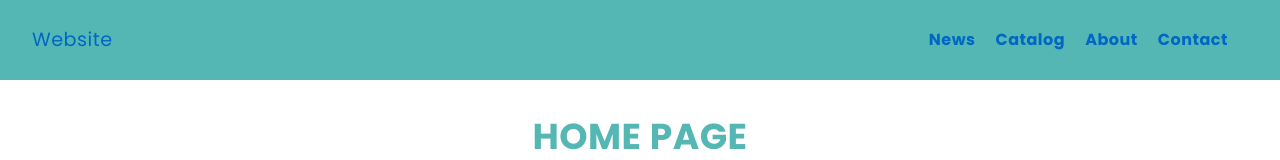
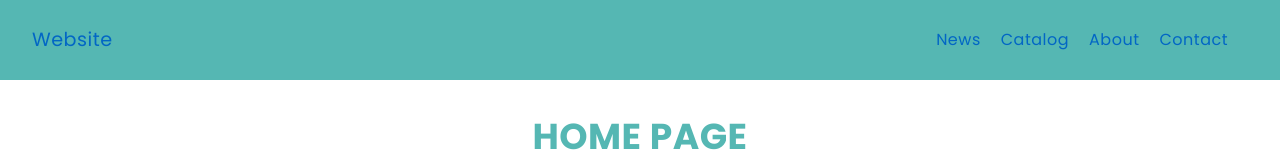
Before and after one commit to martingx89/sheep-one, a React (Create React App) app: page / in a window 1280 px wide. Shown: the top 160 px of the page. Built offline with nearby package versions, Linux system fonts and the light colour scheme; no server answers.

Commit message:
Fix: styles

```diff
--- a/src/components/views/Navbar/Navbar.module.scss
+++ b/src/components/views/Navbar/Navbar.module.scss
@@ -40,10 +40,6 @@
         text-decoration: none;
         color: $color-dark;
 
-        &.active {
-          font-weight: bold;
-        }
-
         &:hover {
           color: $color-accent;
         }
```
